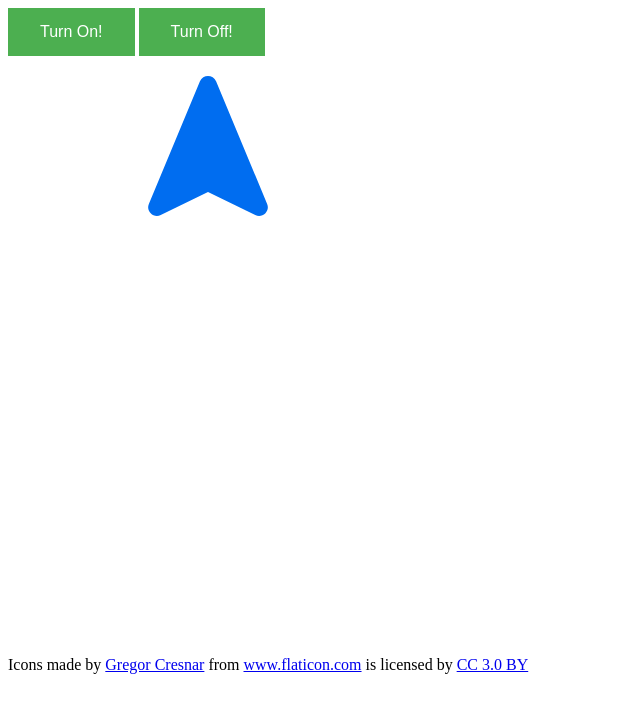
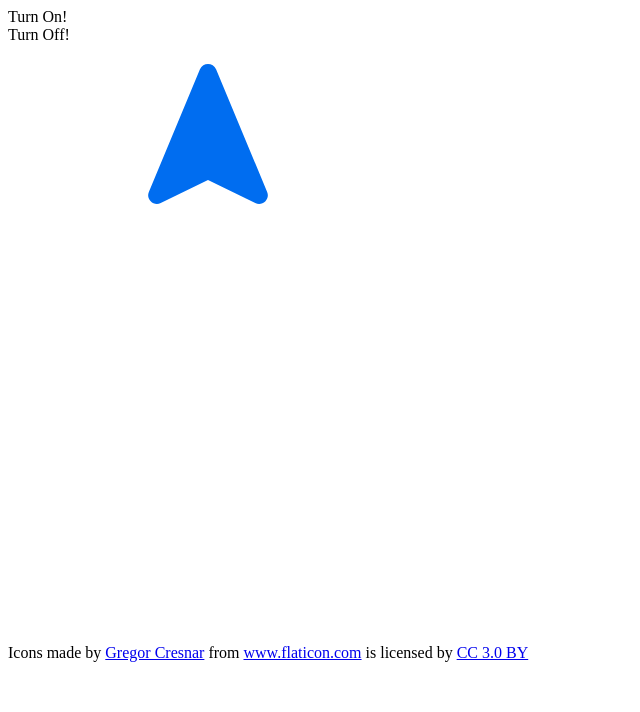
Before and after one commit to ddinggu/compass, a plain HTML site: page index.html in a window 1280 px wide. Shown: the whole page, without its empty margins (0-640 px from the left). Drawn offline with Linux system fonts and the light colour scheme.

Commit message:
change element button

```diff
--- a/index.html
+++ b/index.html
@@ -8,8 +8,8 @@
 </head>
 <body>
     <header>
-        <button id="on">Turn On!</button>
-        <button id="off">Turn Off!</button>
+        <div id="on">Turn On!</button>
+        <div id="off">Turn Off!</button>
     </header>
     <div id="Container">
         <div id="Compass">
```
